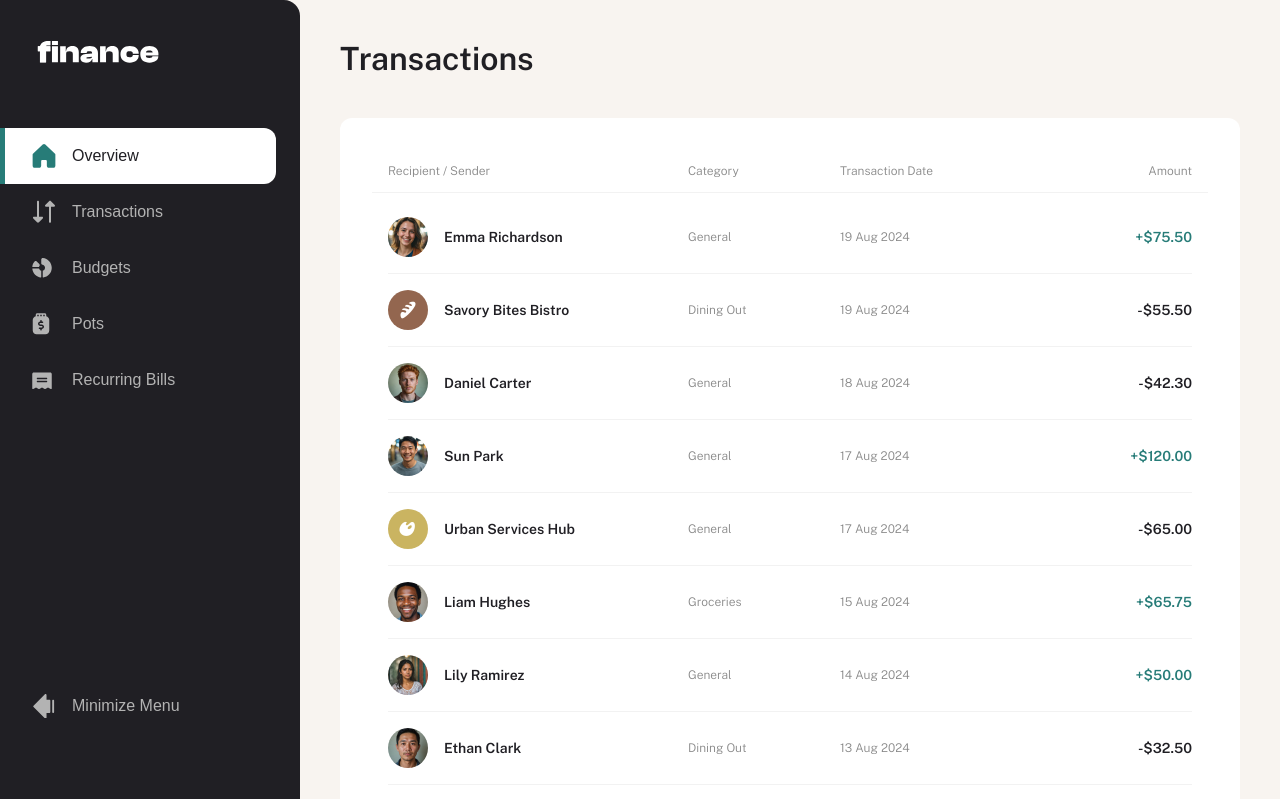
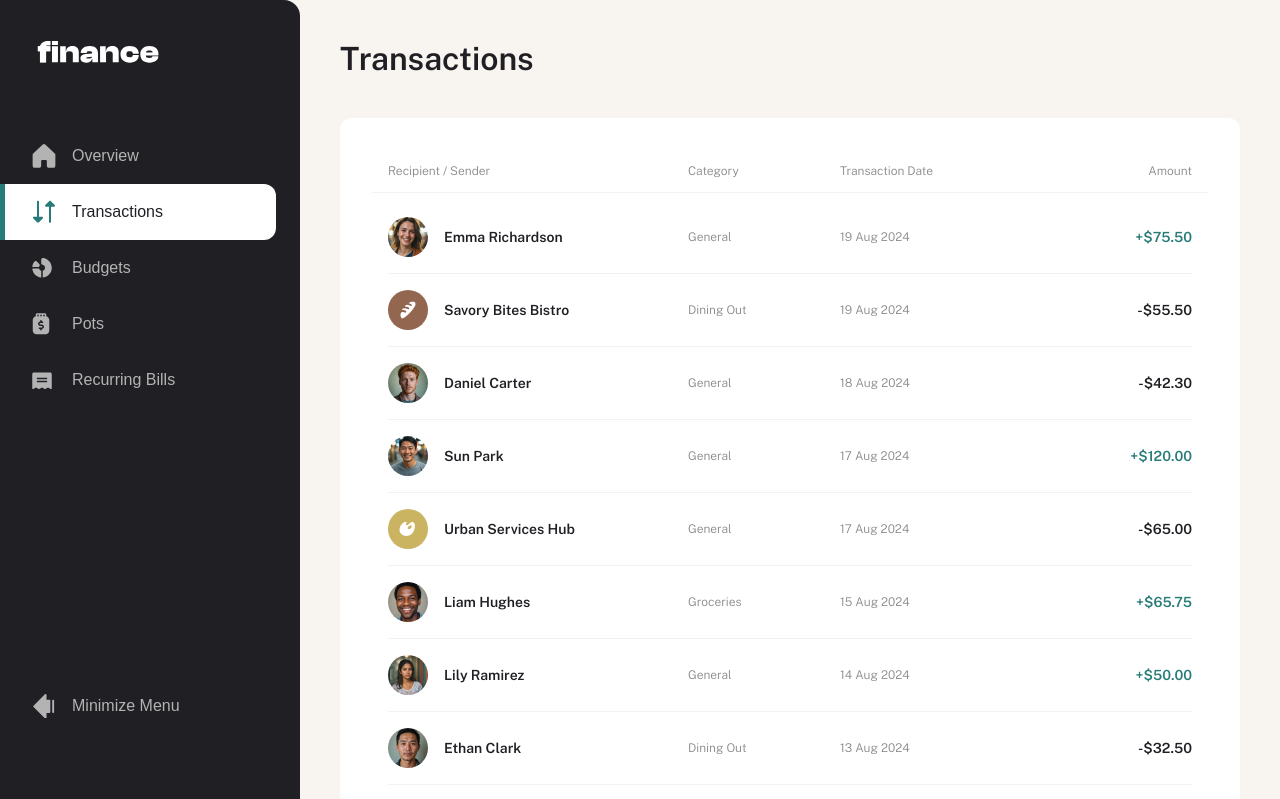
Before and after one commit to peterhermansen/personal-finance-app, a Next.js app: page /transactions in a window 1280 px wide. Shown: the top 799 px of the page. Built offline with nearby package versions, Linux system fonts and the light colour scheme.

Commit message:
Updated Sidebar to display selected page based on pathname

```diff
--- a/components/Sidebar.js
+++ b/components/Sidebar.js
@@ -4,10 +4,13 @@ import Image from 'next/image';
 import { useStateContext } from '@/app/stateContext.js';
 import { useState } from 'react';
 import Link from 'next/link';
+import { usePathname } from 'next/navigation';
 
 const Sidebar = () => {
-  const [selectedButton, setSelectedButton] = useState('overview');
+  const path = usePathname();
+  const [selectedButton, setSelectedButton] = useState(path);
   const handleButtonClick = (buttonName) => setSelectedButton(buttonName);
+
   const { sidebarOpen, setSidebarOpen } = useStateContext();
   const handleMinimizeClick = () => setSidebarOpen(!sidebarOpen);
 
@@ -38,8 +41,8 @@ const Sidebar = () => {
         <nav>
           <Link href="/">
             <button
-              className={`${styles.btn} ${selectedButton === 'overview' ? styles['btn--active'] : styles['btn--inactive']}`}
-              onClick={() => handleButtonClick('overview')}
+              className={`${styles.btn} ${selectedButton === '/' ? styles['btn--active'] : styles['btn--inactive']}`}
+              onClick={() => handleButtonClick('/')}
             >
               <svg
                 height="24"
@@ -60,8 +63,8 @@ const Sidebar = () => {
 
           <Link href="/transactions">
             <button
-              className={`${styles.btn} ${selectedButton === 'transactions' ? styles['btn--active'] : styles['btn--inactive']}`}
-              onClick={() => handleButtonClick('transactions')}
+              className={`${styles.btn} ${selectedButton === '/transactions' ? styles['btn--active'] : styles['btn--inactive']}`}
+              onClick={() => handleButtonClick('/transactions')}
             >
               <svg
                 height="24"
@@ -80,9 +83,10 @@ const Sidebar = () => {
             </button>
           </Link>
 
+          <Link href="/budgets">
             <button
-            className={`${styles.btn} ${selectedButton === 'budgets' ? styles['btn--active'] : styles['btn--inactive']}`}
-            onClick={() => handleButtonClick('budgets')}
+              className={`${styles.btn} ${selectedButton === '/budgets' ? styles['btn--active'] : styles['btn--inactive']}`}
+              onClick={() => handleButtonClick('/budgets')}
             >
               <svg
                 height="20"
@@ -99,10 +103,12 @@ const Sidebar = () => {
                 Budgets
               </span>
             </button>
+          </Link>
 
+          <Link href="/budgets">
             <button
-            className={`${styles.btn} ${selectedButton === 'pots' ? styles['btn--active'] : styles['btn--inactive']}`}
-            onClick={() => handleButtonClick('pots')}
+              className={`${styles.btn} ${selectedButton === '/pots' ? styles['btn--active'] : styles['btn--inactive']}`}
+              onClick={() => handleButtonClick('/pots')}
             >
               <svg
                 height="22"
@@ -119,10 +125,12 @@ const Sidebar = () => {
                 Pots
               </span>
             </button>
+          </Link>
 
+          <Link href="/budgets">
             <button
-            className={`${styles.btn} ${selectedButton === 'recurring' ? styles['btn--active'] : styles['btn--inactive']}`}
-            onClick={() => handleButtonClick('recurring')}
+              className={`${styles.btn} ${selectedButton === '/recurring' ? styles['btn--active'] : styles['btn--inactive']}`}
+              onClick={() => handleButtonClick('/recurring')}
             >
               <svg
                 height="17"
@@ -139,6 +147,7 @@ const Sidebar = () => {
                 Recurring Bills
               </span>
             </button>
+          </Link>
         </nav>
 
         <div className={styles.minimize}>
--- a/package.json
+++ b/package.json
@@ -15,7 +15,6 @@
   "dependencies": {
     "chart.js": "^4.4.7",
     "dotenv": "^16.4.7",
-    "express": "^4.21.1",
     "helmet": "^8.0.0",
     "next": "15.0.4",
     "react": "^18.3.1",
```
Also changed, not shown: 1 other file (tests, documents, lock files or other folders). Lines whose indentation alone changed are shown as unchanged.
